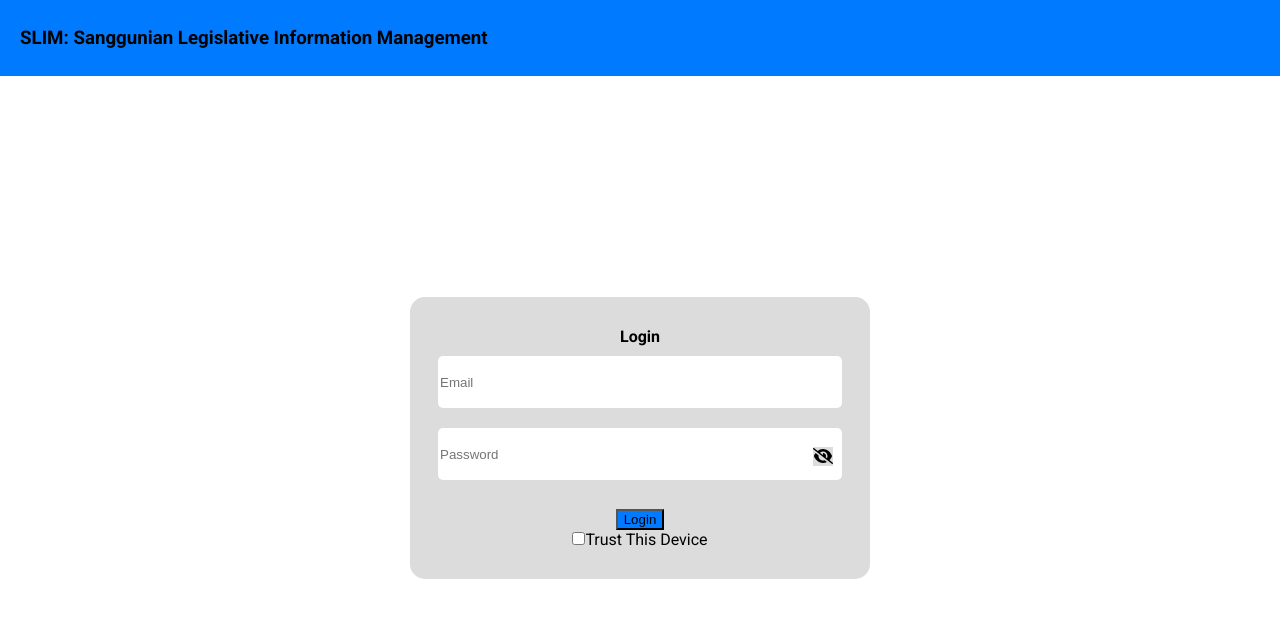
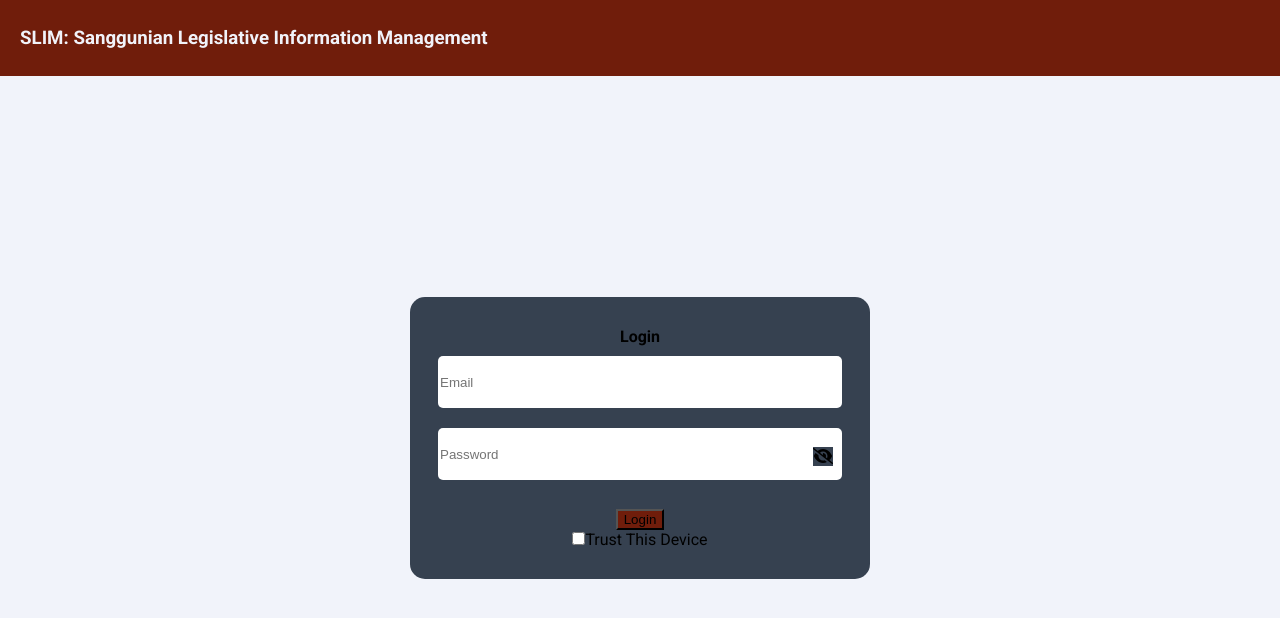
Before and after one commit to blahbalhabl/slim, a React (Vite) app in the folder client/: page /login in a window 1280 px wide. Shown: the top 618 px of the page. Built offline with nearby package versions, Linux system fonts and the light colour scheme.

Commit message:
added-colors

```diff
--- a/client/src/App.css
+++ b/client/src/App.css
@@ -14,4 +14,5 @@
   flex-direction: row;
   width: 100%;
   height: 100%;
+  background-color: #f1f3fa
 }
--- a/client/src/components/Sidebar.jsx
+++ b/client/src/components/Sidebar.jsx
@@ -25,7 +25,6 @@ const Sidebar = () => {
 
   return auth ? (
     <div className='Sidebar'>
-      <p>Sidebar</p>
       <div className="Sidebar__Buttons">
         <Link
           className={`Sidebar__Button ${isActive(links.dash) ? 'active' : ''}`}
--- a/client/src/styles/Accordion.css
+++ b/client/src/styles/Accordion.css
@@ -2,13 +2,13 @@
     display: flex;
     flex-direction: column;
     background-color: var(--secondary-color);
-    border-bottom: 1px solid black;
+    /* border-bottom: 0.1px inset var(--tertiary-color); */
     padding: 10px 0px 10px 20px;
     cursor: pointer;
 }
 
 .Accordion:hover {
-    background-color: darkgray;
+    background-color: darkslateblue;
 }
 
 .Accordion__Title {
@@ -31,7 +31,7 @@
 
 .Accordion__Content {
     max-height: 0;
-    background-color: var(--tertiary-color);
+    background-color: darkslategray;
     overflow: hidden;
     width: 100%;
     transition: max-height 0.3s ease-in-out;
@@ -39,12 +39,13 @@
 
 .Accordion__Content.active  {
     max-height: 400px;
-    background-color: var(--tertiary-color);
+    background-color: darkslategray;
     display: flex;
     justify-content: center;
     align-items: center;
     flex-direction: column;
     width: 100%;
+    /* overflow-y: scroll; */
 }
 
 .Accordion__Content.active > div {
--- a/client/src/styles/Admin.css
+++ b/client/src/styles/Admin.css
@@ -12,7 +12,8 @@
 
 .Admin__Card {
   padding: 20px;
-  background-color: var(--secondary-color);
+  background-color: white;
   border-radius: 15px;
   height: auto;
+  box-shadow: 3px 3px 3px #b6b5b5;
 }
--- a/client/src/styles/Calendar.css
+++ b/client/src/styles/Calendar.css
@@ -5,4 +5,5 @@
   flex-grow: 1;
   outline: 1px solid black;
   max-width: 30%;
+  background-color: gray;
 }
--- a/client/src/styles/Colors.css
+++ b/client/src/styles/Colors.css
@@ -1,7 +1,7 @@
 :root {
-  --primary-color: #007bff;
-  --secondary-color: #dcdcdc;
-  --tertiary-color: #28a745;
+  --primary-color: #701d0b;
+  --secondary-color: #364150;
+  --tertiary-color: #b4bcc8;
   --error-color: #C1121F;
-  --highlight-color: #669BBC;
+  --highlight-color: #1caf9a;
 }
--- a/client/src/styles/Header.css
+++ b/client/src/styles/Header.css
@@ -5,6 +5,7 @@
     padding: 20px;
     background-color: var(--primary-color);
     height: 5vh;
+    color: #f1f3fa;
 }
 
 .Header__Container {
--- a/client/src/styles/Sidebar.css
+++ b/client/src/styles/Sidebar.css
@@ -6,6 +6,7 @@
   background-color: var(--secondary-color);
   width: 15vw;
   height: auto;
+  color: var(--tertiary-color);
 }
 
 .Sidebar__Buttons {
@@ -17,11 +18,12 @@
   display: flex;
   align-items: center;
   padding: 10px 0px 10px 20px;
-  border-bottom: 1px solid black;
+  /* border-bottom: 0.1px inset var(--tertiary-color); */
   transition: ease 200ms;
   color: black;
   text-decoration: none;
   user-select: none;
+  color: var(--tertiary-color);
 }
 
 .Sidebar__Button > p{
@@ -29,9 +31,10 @@
 }
 
 .Sidebar__Button:hover {
-  background-color: darkgray;
+  background-color: darkslateblue;
 }
 
 .Sidebar__Button.active {
-  background-color: var(--primary-color);
+  background-color: var(--highlight-color);
+  color: white;
 }
```
